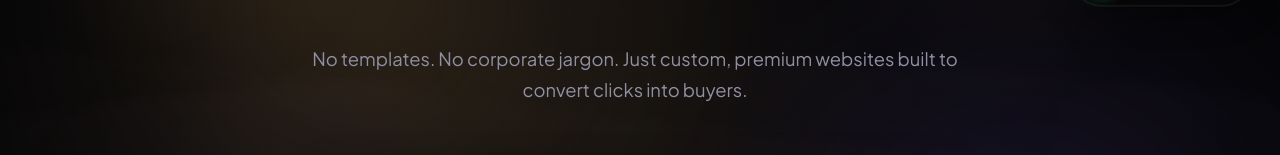
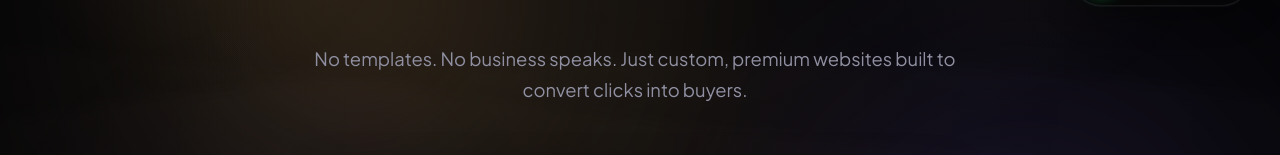
Before and after one commit to sherhanabid123-debug/Scalera, a React (Vite) app: page / in a window 1280 px wide. Shown: the part 298-453 px from the top of the page. Built offline with nearby package versions, Linux system fonts and the light colour scheme.

Commit message:
Update Hero subheading to use business speaks instead of corporate jargon

```diff
--- a/src/components/sections/Hero.jsx
+++ b/src/components/sections/Hero.jsx
@@ -245,7 +245,7 @@ const Hero = () => {
             opacity: 0,
           }}
         >
-          No templates. No corporate jargon. Just custom, premium websites built to convert clicks into buyers.
+          No templates. No business speaks. Just custom, premium websites built to convert clicks into buyers.
         </p>
 
         <div
```
